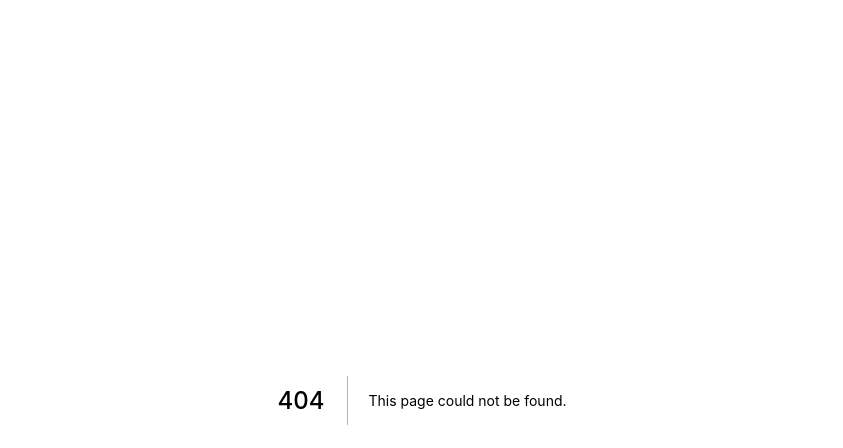
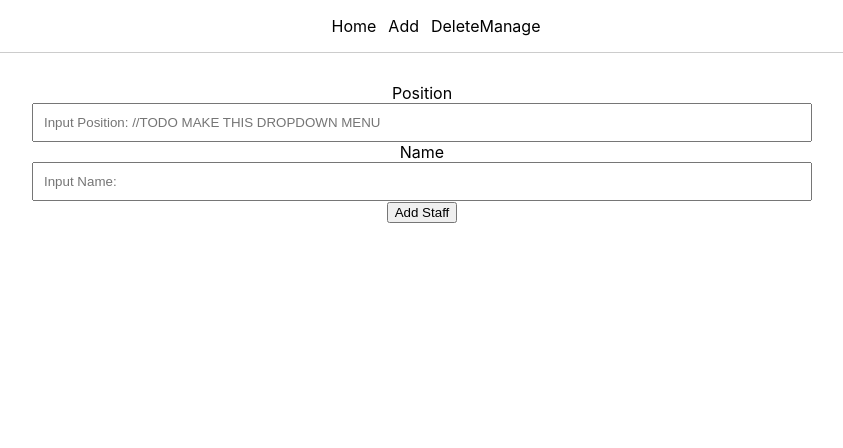
Before and after one commit to MinhNguyen4958/Shelter-System-v2, a Next.js app in the folder shelter-system/: page /add-staff in a window 1280 px wide. Before the commit this address had no page. Shown: the top 448 px of the page, without its empty margins (218-1061 px from the left). Built offline with nearby package versions, Linux system fonts and the light colour scheme.

Commit message:
Renamed add/del/mng staff

```diff
--- a/shelter-system/components/NavHomeStaff.js
+++ b/shelter-system/components/NavHomeStaff.js
@@ -14,17 +14,17 @@
                     </Link>
                 </li>
                 <li className={styles.item}>
-                    <Link href="/add-post">
+                    <Link href="/add-staff">
                         <a>Add</a>
                     </Link>
                 </li>
                 <li classname={styles.item}>
-                    <Link href="/delete-post">
+                    <Link href="/del-staff">
                         <a>Delete</a>
                     </Link>
                 </li>
                 <li className={styles.item}>
-                    <Link href="/mng-post">
+                    <Link href="/mng-staff">
                         <a>Manage</a>
                     </Link>
                 </li>
```
Also changed, not shown: shelter-system/components/Button.js (added), shelter-system/pages/add-staff.js (renamed from shelter-system/pages/add-post.js), shelter-system/pages/del-staff.js (renamed from shelter-system/pages/delete-post.js), shelter-system/pages/mng-staff.js (renamed from shelter-system/pages/mng-post.js).
